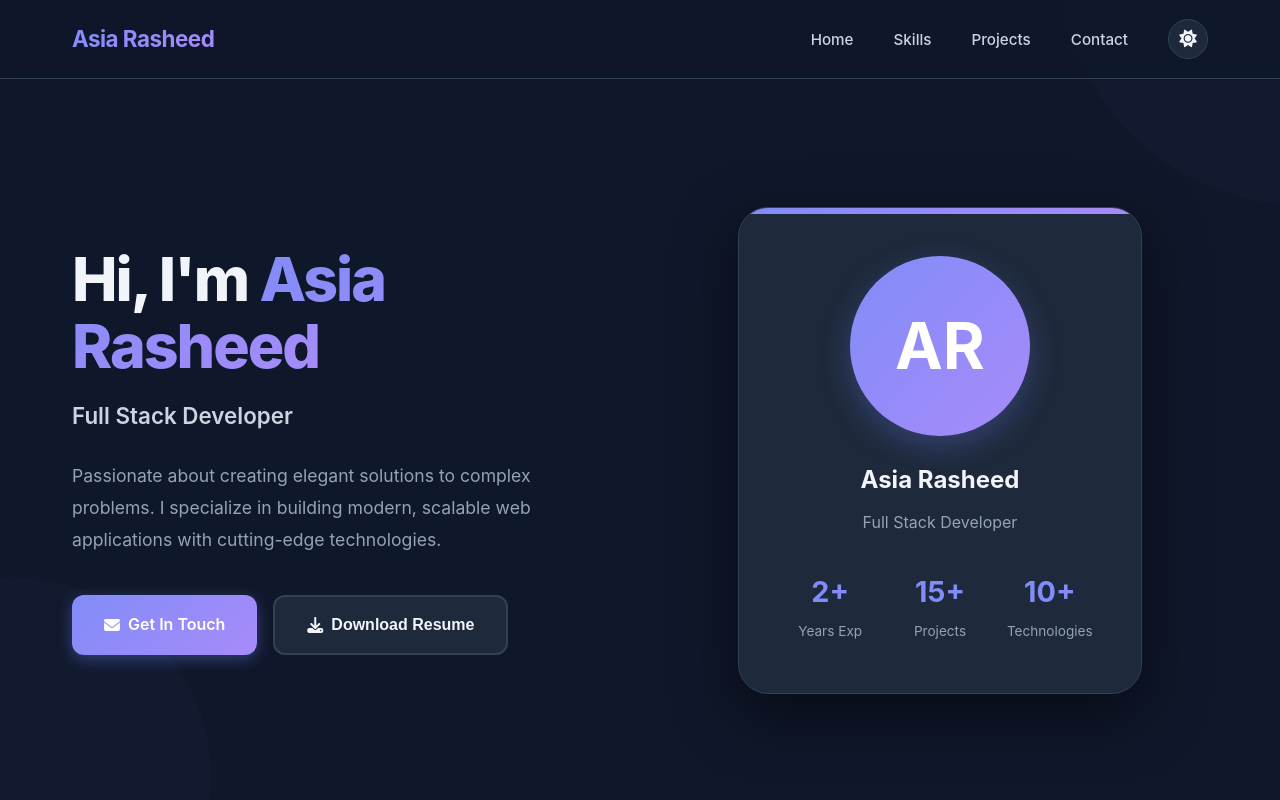
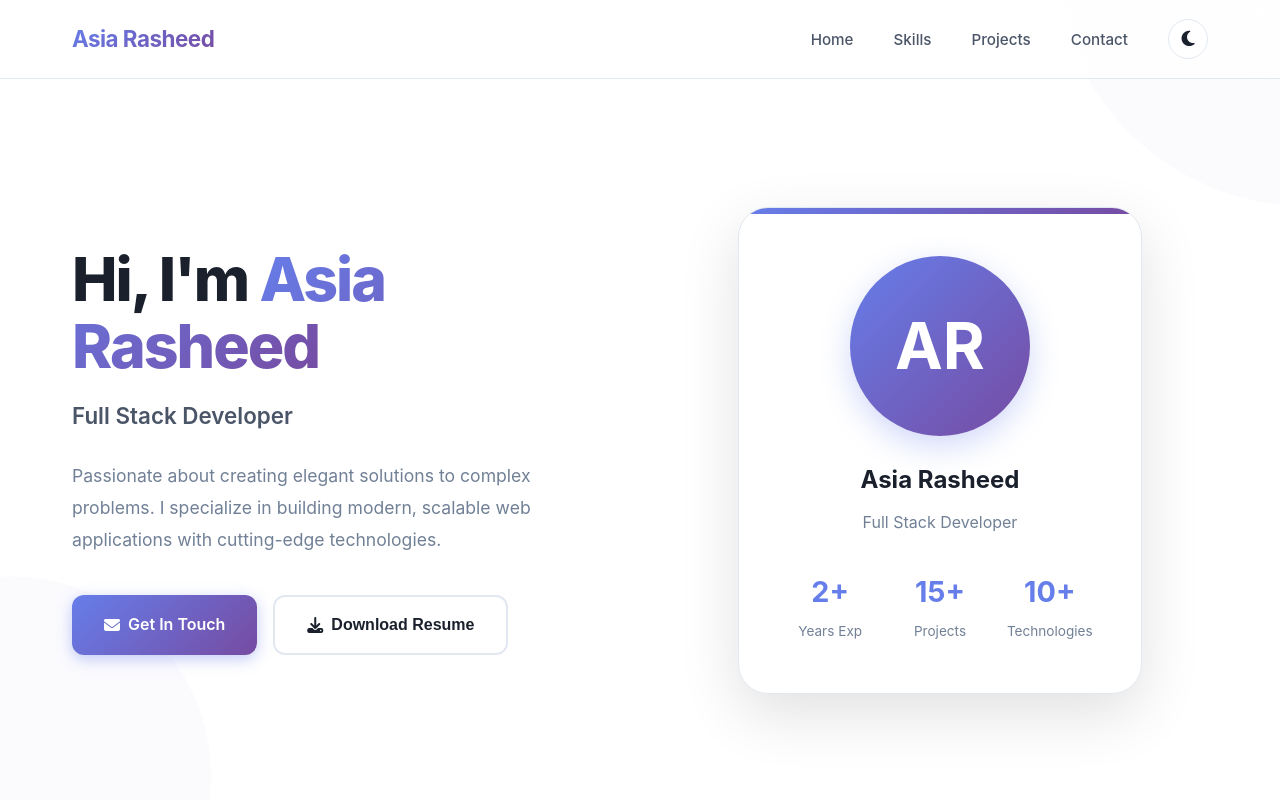
Before and after one commit to AsiaRasheed/personal-portfolio-asia, a plain HTML site: page index.html in a window 1280 px wide. Both pictures are taken after a click on the button 1188 px from the left and 39 px from the top of the page. Shown: the top 800 px of the page. Drawn offline with Linux system fonts and the light colour scheme.

Commit message:
update theme

```diff
--- a/index.html
+++ b/index.html
@@ -1256,13 +1256,22 @@
         const html = document.documentElement;
         const themeIcon = themeToggle.querySelector('i');
 
-        const savedTheme = localStorage.getItem('theme') || 'light';
-        html.setAttribute('data-theme', savedTheme);
-        updateThemeIcon(savedTheme);
+   // Default theme is dark
+let savedTheme = localStorage.getItem('theme');
+
+// If no theme saved before, set dark by default
+if (!savedTheme) {
+    savedTheme = 'dark';
+    localStorage.setItem('theme', 'dark');
+}
+
+html.setAttribute('data-theme', savedTheme);
+updateThemeIcon(savedTheme);
+
 
         themeToggle.addEventListener('click', () => {
             const currentTheme = html.getAttribute('data-theme');
-            const newTheme = currentTheme === 'light' ? 'dark' : 'light';
+            const newTheme = currentTheme === 'dark' ? 'light' : 'dark';
             html.setAttribute('data-theme', newTheme);
             localStorage.setItem('theme', newTheme);
             updateThemeIcon(newTheme);
```
